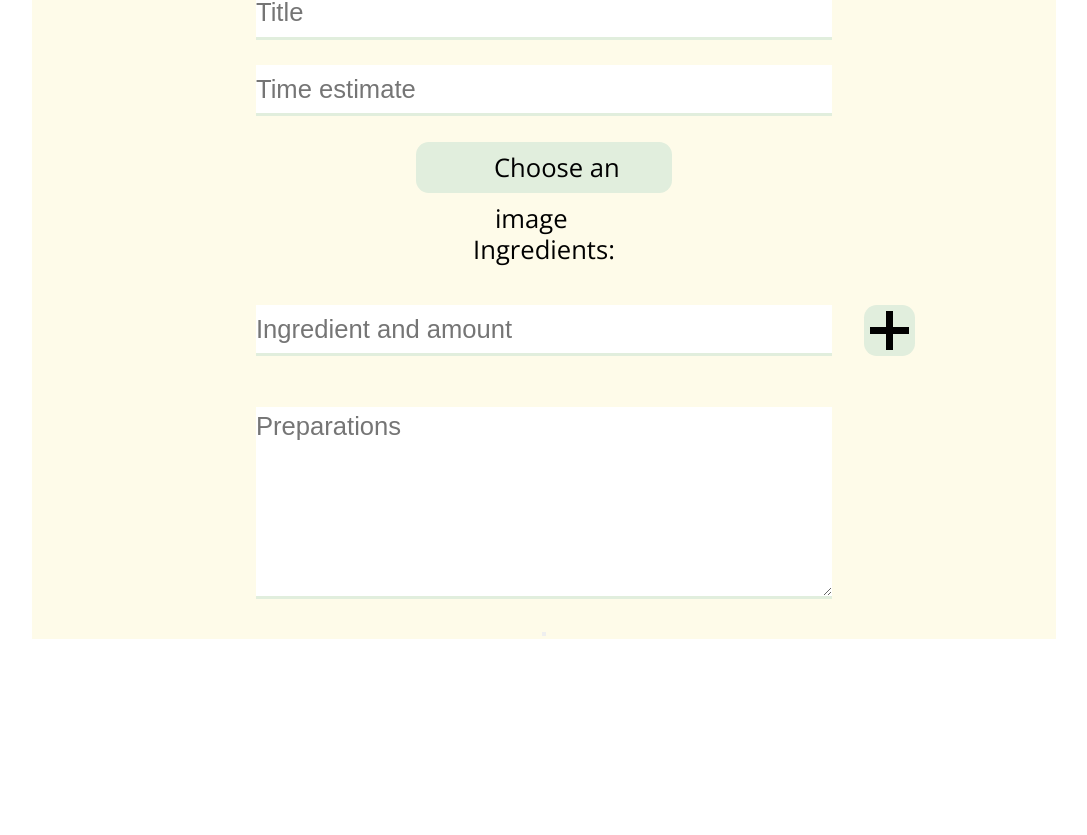
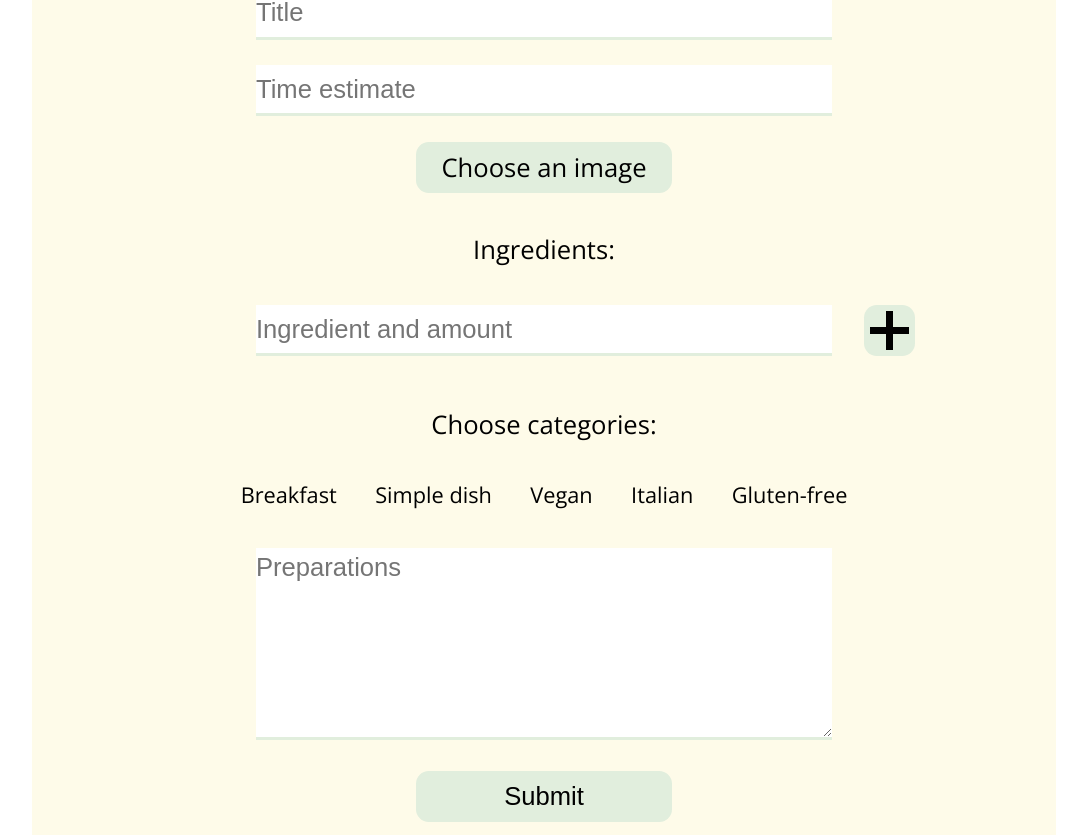
Before and after one commit to Tordsg/recipenme, a React (Create React App) app: page /new-recipe in a window 1280 px wide. Shown: the part 173-1008 px from the top of the page, without its empty margins (96-1183 px from the left). Before the commit the page ends 812 px from the top, so only its background shows below. Built offline with nearby package versions, Linux system fonts and the light colour scheme.

Commit message:
CHANGE: fix id, add routing

```diff
--- a/src/client.tsx
+++ b/src/client.tsx
@@ -33,7 +33,7 @@ async function getRecipe(recipeId: number){
     console.log(error);
   }
 }
-function postRecipe(ownerIDToPost:number, titleToPost:string, imageToPost:string, timeEstimateToPost:string, preparationToPost:string, ingredientsToPost:string, categoryIDToPost:Array<number>) {
+function postRecipe(ownerIDToPost:number, titleToPost:string, imageToPost:string, timeEstimateToPost:string, categoriesToPost:string, preparationToPost:string, ingredientsToPost:string) {
   axios.post('/recipe', {
     owner: ownerIDToPost,
     title: titleToPost,
@@ -41,7 +41,7 @@ function postRecipe(ownerIDToPost:number, titleToPost:string, imageToPost:string
     time_estimate: timeEstimateToPost,
     preparation: preparationToPost,
     ingredients: ingredientsToPost,
-    category: categoryIDToPost
+    category: categoriesToPost
   })
   .then(function (response: any) {
     console.log(response);
--- a/src/components/atoms/FormButton.tsx
+++ b/src/components/atoms/FormButton.tsx
@@ -3,13 +3,14 @@ import './FormButton.css';
 
 interface IFormButton {
     label: string,
-    id: string
+    id: string,
+    handleClick: () => void;
 };
 
 const FormButton = (props: IFormButton) => {
     return (
         <div>
-            <button id={props.id} className="formButton" type="button">{props.label}</button>
+            <button id={props.id} onClick={props.handleClick} className="formButton" type="button">{props.label}</button>
         </div>
     )
 };
--- a/src/components/atoms/FormTextField.tsx
+++ b/src/components/atoms/FormTextField.tsx
@@ -2,13 +2,14 @@ import React from 'react';
 import './FormTextField.css';
 
 interface IFormTextField {
-    placeholder: string
+    placeholder: string,
+    id: string
 };
 
 const FormTextField = (props: IFormTextField) => {
     return (
         <div className="formTextFieldContainer">
-            <input className="formTextField" placeholder={props.placeholder} type="text" />
+            <input className="formTextField" id = {props.id} placeholder={props.placeholder} type="text" />
         </div>
     )
 };
--- a/src/components/molecules/LoginForm.tsx
+++ b/src/components/molecules/LoginForm.tsx
@@ -4,6 +4,7 @@ import './LoginForm.css'
 import AccountTextField from '../atoms/AccountTextField';
 import AccountSwitchButton from '../atoms/AccountSwitchButton';
 import { getUser } from '../../client';
+import { useNavigate } from 'react-router-dom';
 
 function getUserName() {
     let username = (document.getElementById("usernameFieldLogin") as HTMLInputElement).value;
@@ -14,14 +15,22 @@ function getPassword() {
     return password;
 }
 
+/*
 function redirectToHome() {
     let username = getUserName();
     let password = getPassword();
     let user = getUser(username, password);
     return 0;
-}
+} */
 
 export default function LoginForm(){
+    let navigate = useNavigate();
+
+    const routeChange = () =>{
+        let path = '/';
+        navigate(path);
+      }
+
     return (
         <div className='loginForm'>
             <p className='header'>Sign in</p>
@@ -29,7 +38,7 @@ export default function LoginForm(){
                 <AccountTextField id={'usernameFieldLogin'} placeholder={'Username'}/>
                 <AccountTextField id={'passwordFieldLogin'} placeholder={'Password'}/>
             </form>
-            <AccountButton handleClick={redirectToHome} buttonText='Sign in'/>
+            <AccountButton handleClick={routeChange} buttonText='Sign in'/>
             <br />
             <AccountSwitchButton labelText="Don't have an account?" buttonText='Sign up here' inputPath='/signup'/>
         </div>
--- a/src/components/molecules/NewRecipeForm.css
+++ b/src/components/molecules/NewRecipeForm.css
@@ -16,8 +16,20 @@ h3 {
 .fileInput {
   display: none;
 }
-.fileLabel {
-  padding: 1vw 2vw;
+.categories {
+  margin: 2vw auto;
+}
+.checkbox {
+  display: none;
+}
+.checkLabel {
+  font-size: 1.7vw;
+  padding: 0.5vw;
+  border-radius: 1vw;
+  margin: 2vw 1vw;
+}
+.checkbox:checked + .checkLabel {
+  background-color: #e1eedd;
 }
 
 .fileContainer:hover {
@@ -36,6 +48,11 @@ h3 {
   margin: auto;
   font-size: 2vw;
   padding-top: 2vw;
+}
+.categoryLabel {
+  margin: 3vw auto;
+  font-size: 2vw;
+
 }
 
 .fileContainer {
--- a/src/components/molecules/NewRecipeForm.tsx
+++ b/src/components/molecules/NewRecipeForm.tsx
@@ -8,6 +8,11 @@ import '../atoms/FormTextArea.css';
 import PlussSymbol from '../atoms/PlussSymbol';
 import { Button } from 'react-bootstrap';
 import { postRecipe } from '../../client';
+import './NewRecipeForm.css';
+import '../atoms/FormTextField';
+import '../atoms/FormTextArea.css';
+import { useNavigate } from 'react-router-dom';
+
 
 function NewIngredientField() {
     const minus = document.getElementById('minusVisibility');
@@ -59,17 +64,37 @@ function getImage() {
 function getIngredients() {
     const nodeList = document.getElementById("list")?.childNodes;
     let numb;
-    let ingredients = [];
-    if ( nodeList) {
+    let ingredients = "";
+    if (nodeList) {
         numb = nodeList.length;
         if (numb) {
             for (let child = 0; child < numb; child ++)  {
-                let ingredient = (nodeList[child] as HTMLInputElement).value;
-                ingredients.push(ingredient);
+                let ingredient = (nodeList[child].childNodes[0] as HTMLInputElement).value;
+                if(ingredients.length > 0) {
+                    ingredients = ingredients.concat(",");
+
+                }
+                ingredients = ingredients.concat(ingredient);
             }
         }
     }
     return ingredients;
+}
+
+function getCategories() {
+    let checkedCategories = "";
+    for (let i = 0; i < 5; i++) {
+        let checkbox = document.getElementsByClassName('checkbox')[i] as HTMLInputElement;
+        if (checkbox.checked == true) {
+
+            if(checkedCategories.length > 0) {
+                checkedCategories = checkedCategories.concat(",");
+            }
+            let checkboxValue = checkbox.value;
+            checkedCategories = checkedCategories.concat(checkboxValue)
+        }
+    }
+    return checkedCategories;
 }
 
 function getPreparation() {
@@ -78,6 +103,12 @@ function getPreparation() {
 }
 
 const NewRecipeForm = () => {
+    let navigate = useNavigate();
+
+    const routeChange = () =>{
+        let path = '/profile';
+        navigate(path);
+      }
 
     return (
         <div className="newRecipeContainer">
@@ -101,13 +132,25 @@ const NewRecipeForm = () => {
                     <MinusSymbol onClickFunction={RemoveIngredientField}></MinusSymbol>
                 </div>
             </div>
+            <div className="categories" id="categoryContainer">
+                <h3 className="categoryLabel">Choose categories:</h3>
+                <input className="checkbox" id="breakfast" value="Breakfast" type="checkbox"/>
+                <label className="checkLabel" htmlFor="breakfast">Breakfast</label>
+                <input className="checkbox" id="simpleDish" value="Simple dish" type="checkbox" />
+                <label className="checkLabel" htmlFor="simpleDish">Simple dish</label>
+                <input className="checkbox" id="vegan" value="Vegan" type="checkbox" />
+                <label className="checkLabel" htmlFor="vegan">Vegan</label>
+                <input className="checkbox" id="italian" value="Italian" type="checkbox" />
+                <label className="checkLabel" htmlFor="italian">Italian</label>
+                <input className="checkbox" id="glutenfree" value="Gluten-free" type="checkbox" />
+                <label className="checkLabel" htmlFor="glutenfree">Gluten-free</label>
+            </div>
             <FormTextArea id={"preparations"} placeholder={"Preparations"}></FormTextArea>
             <div className="buttonContainer">
-                <Button id={'submitRecipe'} onClick={() => postRecipe(0,getTitle(),getImage(), getTimeEstimate(),getPreparation(),getIngredients()[0], [0,1]) } ></Button>
+                <FormButton label={'Submit'} id={'submitRecipe'} handleClick={() => (postRecipe(0,getTitle(),getImage(), getTimeEstimate(),getCategories(),getPreparation(),getIngredients()), routeChange())}></FormButton>
             <div/>
         </div>
         </div>
     )
 };
-
 export default NewRecipeForm;
--- a/src/components/molecules/SignUpForm.tsx
+++ b/src/components/molecules/SignUpForm.tsx
@@ -5,6 +5,7 @@ import './SignUpForm.css'
 import AccountSwitchButton from '../atoms/AccountSwitchButton';
 import AccountTextField from '../atoms/AccountTextField';
 import { postUser } from '../../client';
+import { useNavigate } from 'react-router-dom';
 
 function getFirstName() {
     let firstName = (document.getElementById("firstNameFieldSignUp") as HTMLInputElement).value;
@@ -32,6 +33,13 @@ function handleSignUp(){
 }
 
 export default function SignUpForm(){
+    let navigate = useNavigate();
+
+    const routeChange = () =>{
+        let path = '/';
+        navigate(path);
+      }
+
     return (
         <div className='signUpDiv'>
             <p className='header'>Sign up</p>
@@ -42,7 +50,7 @@ export default function SignUpForm(){
                 <AccountTextField id="passwordFieldSignUp" placeholder={'Password'}/>
                 <AccountTextField id="repeatPasswordFieldSignUp" placeholder={'Repeat password'}/>
             </form>
-            <AccountButton handleClick={() => handleSignUp()} buttonText='Sign up'/>
+            <AccountButton handleClick={() => (handleSignUp(), routeChange())} buttonText='Sign up'/>
             <br />
             <AccountSwitchButton labelText='Already have an account?' buttonText='Sign in here' inputPath='/login'/>
         </div>
--- a/src/index.tsx
+++ b/src/index.tsx
@@ -22,7 +22,7 @@ ReactDOM.render(
     <Routes>
       <Route path="/" element={<NavBar />}>
         <Route path="profile" element={<Profile />} />
-        <Route path="home" element={<Home />} />
+        <Route path="" element={<Home />} />
         <Route path="profile" element={<Profile />} />
         <Route path="login" element={<LoginForm />} />
         <Route path="signup" element={<SignUpForm />} />
--- a/src/routes/Navbar.tsx
+++ b/src/routes/Navbar.tsx
@@ -18,7 +18,7 @@ export default function Navbar(){
         <div>
             <nav>
                 <Dropdown />
-                <Link className = 'AppTitle' to = '/home'>
+                <Link className = 'AppTitle' to = '/'>
                     <h3>
                         RecipeN´Me
                     </h3>
```
Also changed, not shown: 1 other file (tests, documents, lock files or other folders).
